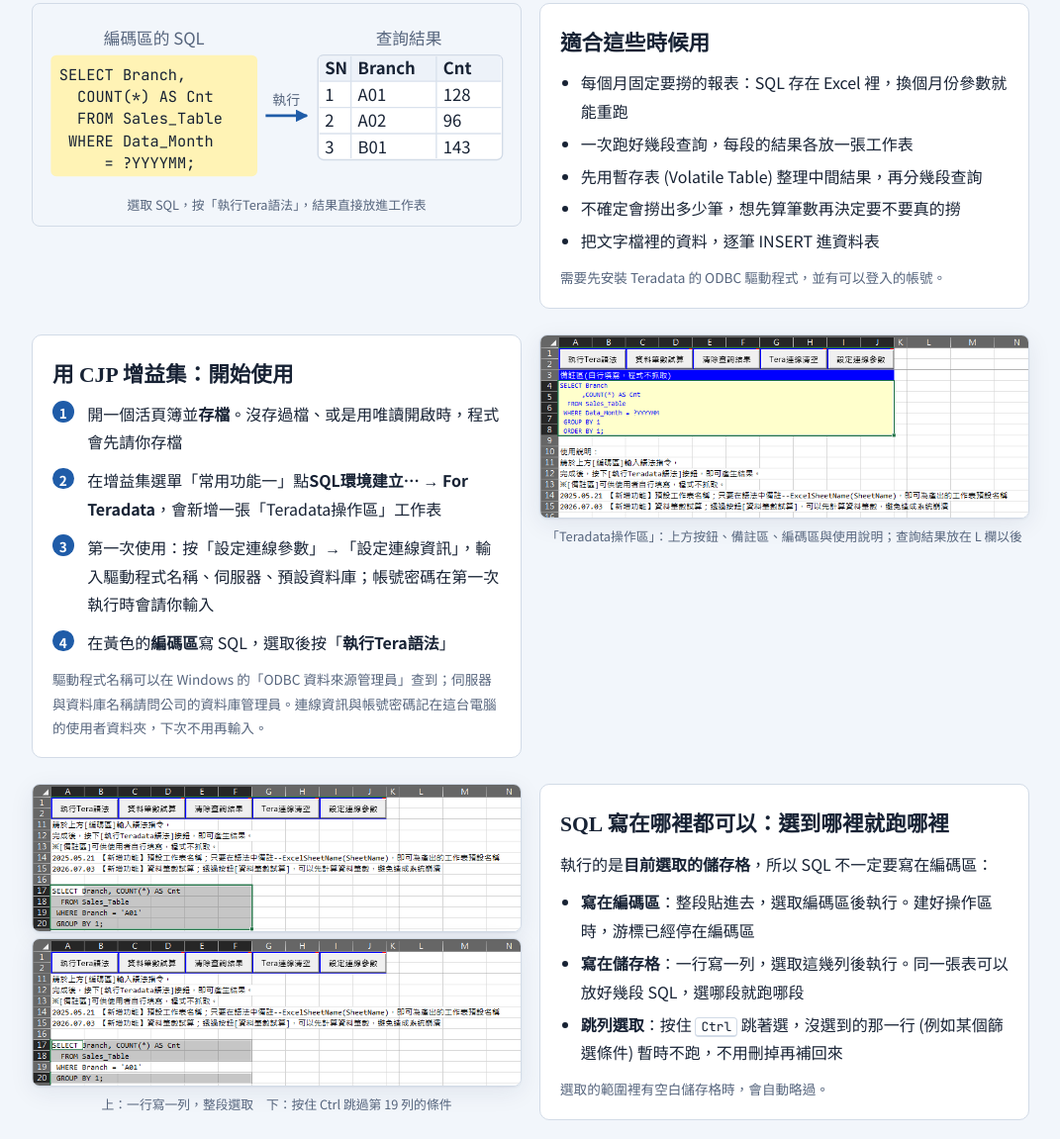
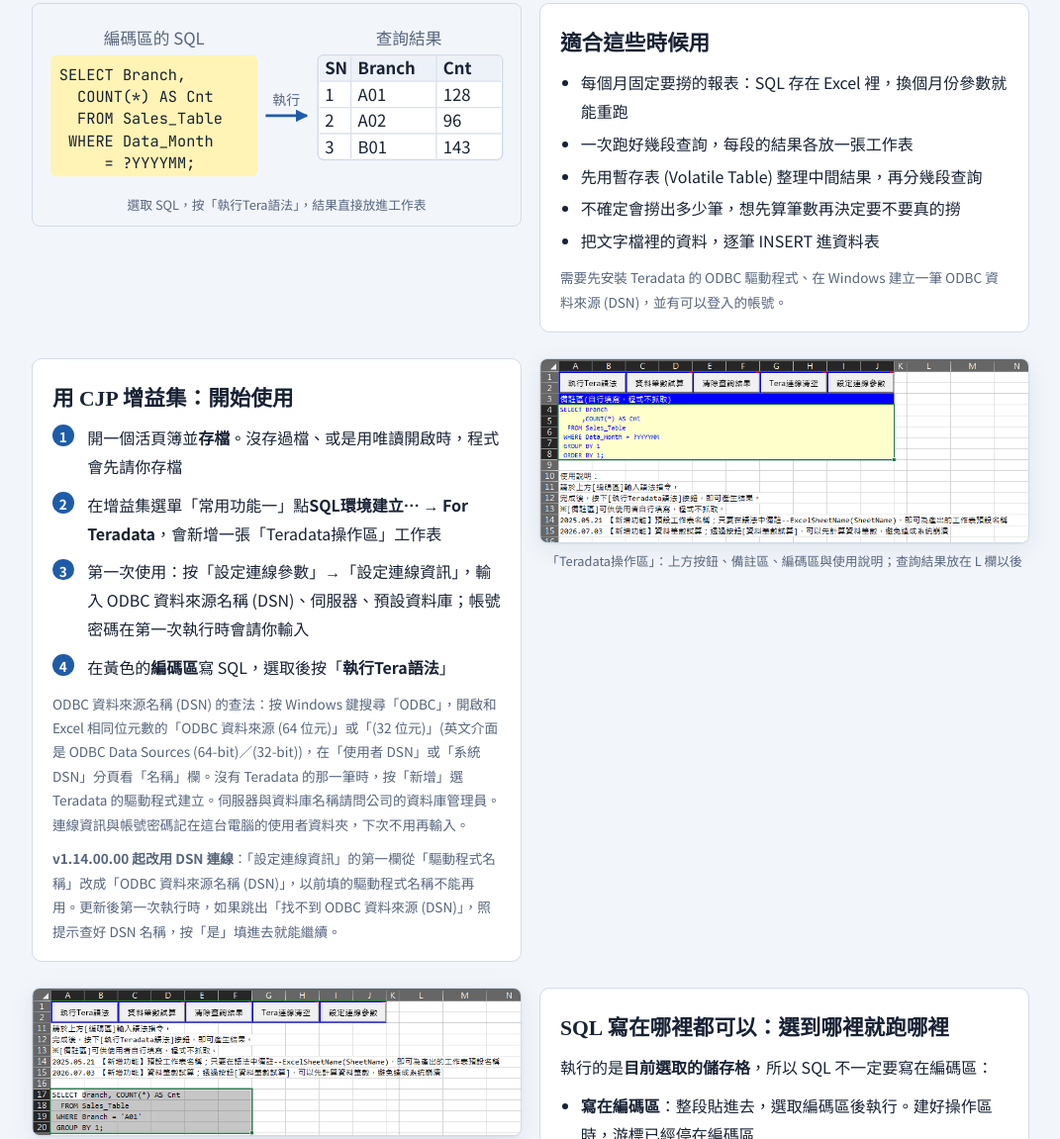
Before and after one commit to foolkidChang/CJPsAddin, a plain HTML site: page teradata-vba/index.html in a window 1280 px wide. Shown: the part 364-1515 px from the top of the page at 99% size, without its empty margins (104-1175 px from the left). Drawn offline with Linux system fonts and the light colour scheme.

Commit message:
發布 v1.14.00.00：Teradata 改用 ODBC 資料來源名稱 (DSN) 連線，說明頁同步更新
Co-Authored-By: Claude Opus 5.5 <noreply@anthropic.com>

```diff
--- a/teradata-vba/index.html
+++ b/teradata-vba/index.html
@@ -131,7 +131,7 @@
         <li>不確定會撈出多少筆，想先算筆數再決定要不要真的撈</li>
         <li>把文字檔裡的資料，逐筆 INSERT 進資料表</li>
       </ul>
-      <p class="note">需要先安裝 Teradata 的 ODBC 驅動程式，並有可以登入的帳號。</p>
+      <p class="note">需要先安裝 Teradata 的 ODBC 驅動程式、在 Windows 建立一筆 ODBC 資料來源 (DSN)，並有可以登入的帳號。</p>
     </div>
   </div>
 
@@ -141,10 +141,11 @@
       <ol class="steps">
         <li>開一個活頁簿並<b>存檔</b>。沒存過檔、或是用唯讀開啟時，程式會先請你存檔</li>
         <li>在增益集選單「常用功能一」點<b>SQL環境建立… → For Teradata</b>，會新增一張「Teradata操作區」工作表</li>
-        <li>第一次使用：按「設定連線參數」→「設定連線資訊」，輸入驅動程式名稱、伺服器、預設資料庫；帳號密碼在第一次執行時會請你輸入</li>
+        <li>第一次使用：按「設定連線參數」→「設定連線資訊」，輸入 ODBC 資料來源名稱 (DSN)、伺服器、預設資料庫；帳號密碼在第一次執行時會請你輸入</li>
         <li>在黃色的<b>編碼區</b>寫 SQL，選取後按「<b>執行Tera語法</b>」</li>
       </ol>
-      <p class="note">驅動程式名稱可以在 Windows 的「ODBC 資料來源管理員」查到；伺服器與資料庫名稱請問公司的資料庫管理員。連線資訊與帳號密碼記在這台電腦的使用者資料夾，下次不用再輸入。</p>
+      <p class="note">ODBC 資料來源名稱 (DSN) 的查法：按 Windows 鍵搜尋「ODBC」，開啟和 Excel 相同位元數的「ODBC 資料來源 (64 位元)」或「(32 位元)」(英文介面是 ODBC Data Sources (64-bit)／(32-bit))，在「使用者 DSN」或「系統 DSN」分頁看「名稱」欄。沒有 Teradata 的那一筆時，按「新增」選 Teradata 的驅動程式建立。伺服器與資料庫名稱請問公司的資料庫管理員。連線資訊與帳號密碼記在這台電腦的使用者資料夾，下次不用再輸入。</p>
+      <p class="note"><b>v1.14.00.00 起改用 DSN 連線</b>：「設定連線資訊」的第一欄從「驅動程式名稱」改成「ODBC 資料來源名稱 (DSN)」，以前填的驅動程式名稱不能再用。更新後第一次執行時，如果跳出「找不到 ODBC 資料來源 (DSN)」，照提示查好 DSN 名稱，按「是」填進去就能繼續。</p>
     </div>
     <figure class="shot">
       <img src="../img/tera_sheet.png" width="800" height="300" loading="lazy" alt="CJP 增益集建立的「Teradata操作區」工作表：第 1、2 列是五個按鈕，第 3 列是藍色的備註區，第 4 到 8 列是黃色的編碼區，下方是使用說明">
@@ -237,7 +238,9 @@
 
   <section class="panel">
     <h2>常見問題</h2>
-    <details class="faq"><summary>需要安裝什麼？</summary><p>Teradata 的 ODBC 驅動程式，以及可以登入的帳號。驅動程式名稱在 Windows 的「ODBC 資料來源管理員」查得到；伺服器與預設資料庫請問公司的資料庫管理員。</p></details>
+    <details class="faq"><summary>需要安裝什麼？</summary><p>Teradata 的 ODBC 驅動程式、一筆 ODBC 資料來源 (DSN)，以及可以登入的帳號。DSN 在 Windows 的「ODBC 資料來源」建立與查詢 (位元數要和 Excel 相同)；伺服器與預設資料庫請問公司的資料庫管理員。</p></details>
+    <details class="faq"><summary>更新後出現「找不到 ODBC 資料來源 (DSN)」？</summary><p>v1.14.00.00 起改用 DSN 連線，以前「設定連線資訊」填的是驅動程式名稱，所以找不到。按提示的「是」，在第一欄填 DSN 名稱 (按 Windows 鍵搜尋「ODBC」，開啟「ODBC 資料來源」，在「使用者 DSN」或「系統 DSN」分頁看「名稱」欄)。之後也可以從「設定連線參數」→「設定連線資訊」修改。</p></details>
+    <details class="faq"><summary>DSN 的位元數要選哪一個？</summary><p>和 Excel 相同。在 Excel 按「檔案」→「帳戶」→「關於 Excel」，視窗第一行最後會寫「32 位元」或「64 位元」。選錯時會出現位元數不同的提示，請在另一個位元數的「ODBC 資料來源」建立同名的 DSN。</p></details>
     <details class="faq"><summary>可以執行 INSERT、DELETE、CREATE 嗎？</summary><p>可以，會用你的帳號權限執行，跑完會顯示做了什麼 (例如「插入資訊」「清除表格」)。會改到資料庫的語法，執行前請再確認一次。</p></details>
     <details class="faq"><summary>密碼改過了，要怎麼更新？</summary><p>按「設定連線參數」→「設定帳號密碼」，更新記在電腦上的那一組。要直接改 Teradata 上的密碼，按「密碼重設」。</p></details>
     <details class="faq"><summary>要付費嗎？公司電腦可以裝嗎？</summary><p>免費。安裝方式和注意事項請看<a href="../#install">安裝方式</a>。</p></details>
```
Also changed, not shown: index.html (+2 -2 lines), move/index.html (+0 -1 lines), version.txt, 3 other files.
